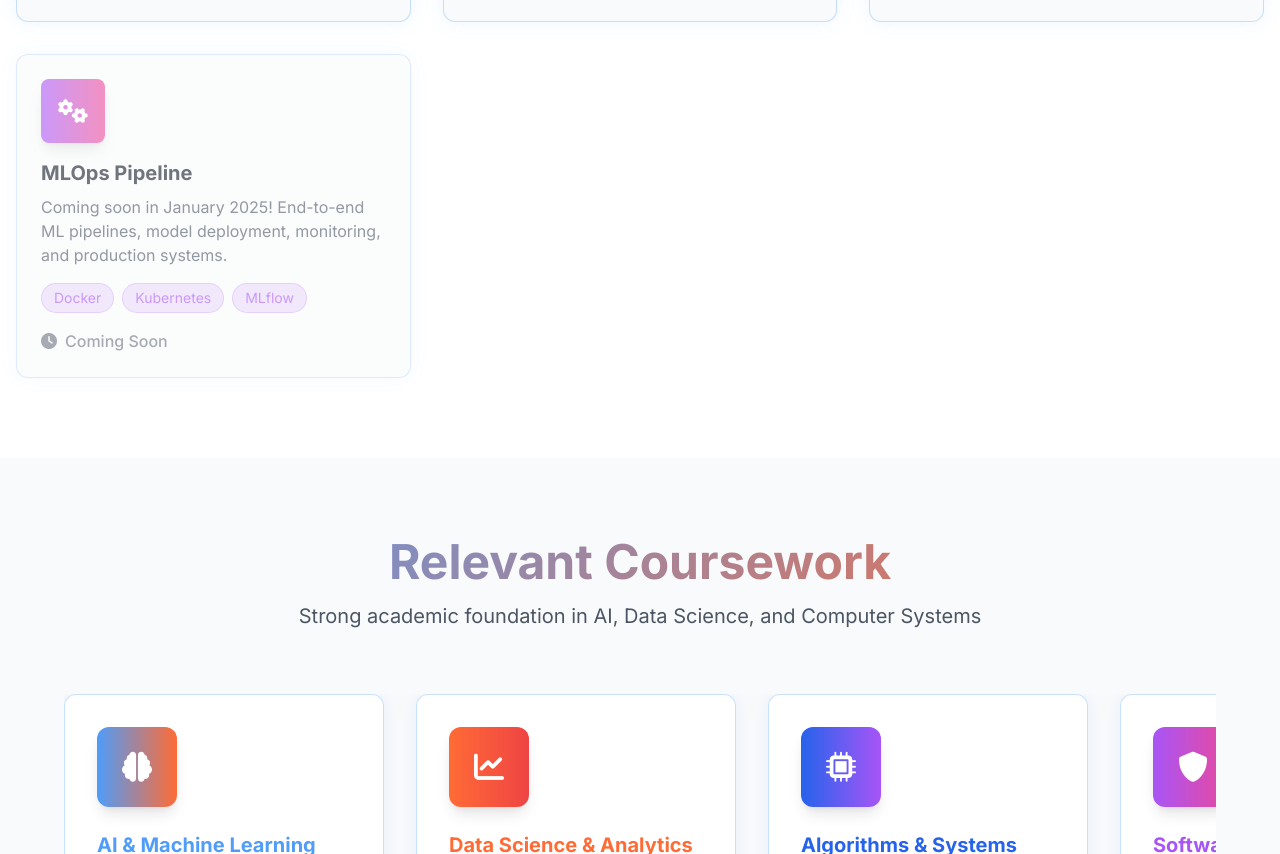
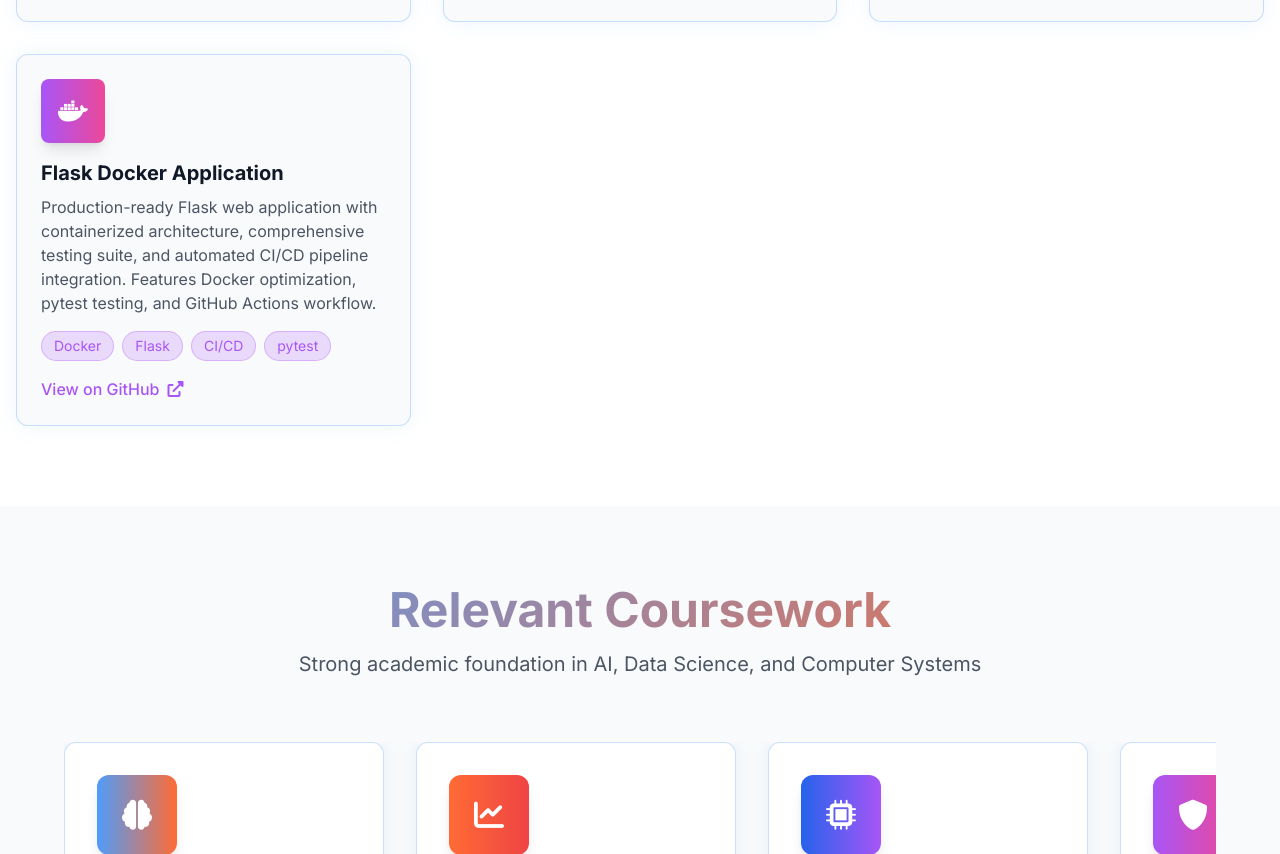
Before and after one commit to rpatel0022/Portfolio, a plain HTML site: page index.html in a window 1280 px wide. Shown: the part 1486-2340 px from the top of the page. Drawn offline with nearby package versions, Linux system fonts and the light colour scheme; no server answers.

Commit message:
Updated portfolio to update new project

```diff
--- a/index.html
+++ b/index.html
@@ -1003,21 +1003,23 @@
             </a>
           </div>
 
-          <!-- MLOps Placeholder -->
+          <!-- Docker Flask Application -->
           <div
-            class="project-card bg-gray-50 dark:bg-deep-navy rounded-xl p-6 hover:shadow-xl transition-all duration-300 hover:-translate-y-2 card-hover glow-border opacity-60"
+            class="project-card bg-gray-50 dark:bg-deep-navy rounded-xl p-6 hover:shadow-xl transition-all duration-300 hover:-translate-y-2 cursor-pointer card-hover glow-border"
             data-category="mlops"
+            onclick="window.open('https://github.com/rpatel0022/DockerImage', '_blank')"
           >
             <div class="mb-4">
               <div
                 class="w-16 h-16 bg-gradient-to-r from-purple-500 to-pink-500 rounded-lg flex items-center justify-center mb-4 shadow-lg"
               >
-                <i class="fas fa-cogs text-white text-2xl"></i>
-              </div>
-              <h3 class="text-xl font-bold mb-2">MLOps Pipeline</h3>
+                <i class="fab fa-docker text-white text-2xl"></i>
+              </div>
+              <h3 class="text-xl font-bold mb-2">Flask Docker Application</h3>
               <p class="text-gray-600 dark:text-gray-400 mb-4">
-                Coming soon in January 2025! End-to-end ML pipelines, model
-                deployment, monitoring, and production systems.
+                Production-ready Flask web application with containerized architecture,
+                comprehensive testing suite, and automated CI/CD pipeline integration.
+                Features Docker optimization, pytest testing, and GitHub Actions workflow.
               </p>
             </div>
 
@@ -1029,19 +1031,26 @@
                 >
                 <span
                   class="px-3 py-1 bg-purple-500/20 text-purple-500 rounded-full text-sm border border-purple-500/30"
-                  >Kubernetes</span
+                  >Flask</span
                 >
                 <span
                   class="px-3 py-1 bg-purple-500/20 text-purple-500 rounded-full text-sm border border-purple-500/30"
-                  >MLflow</span
+                  >CI/CD</span
                 >
+                <span
+                  class="px-3 py-1 bg-purple-500/20 text-purple-500 rounded-full text-sm border border-purple-500/30"
+                  >pytest</span
+                >
               </div>
             </div>
 
-            <div class="inline-flex items-center text-gray-500 font-medium">
-              <i class="fas fa-clock mr-2"></i>
-              Coming Soon
-            </div>
+            <a
+              href="https://github.com/rpatel0022/DockerImage"
+              target="_blank"
+              class="inline-flex items-center text-purple-500 hover:text-purple-300 font-medium transition-colors duration-200"
+            >
+              View on GitHub <i class="fas fa-external-link-alt ml-2"></i>
+            </a>
           </div>
         </div>
       </div>
```
Also changed, not shown: README.md (deleted).
